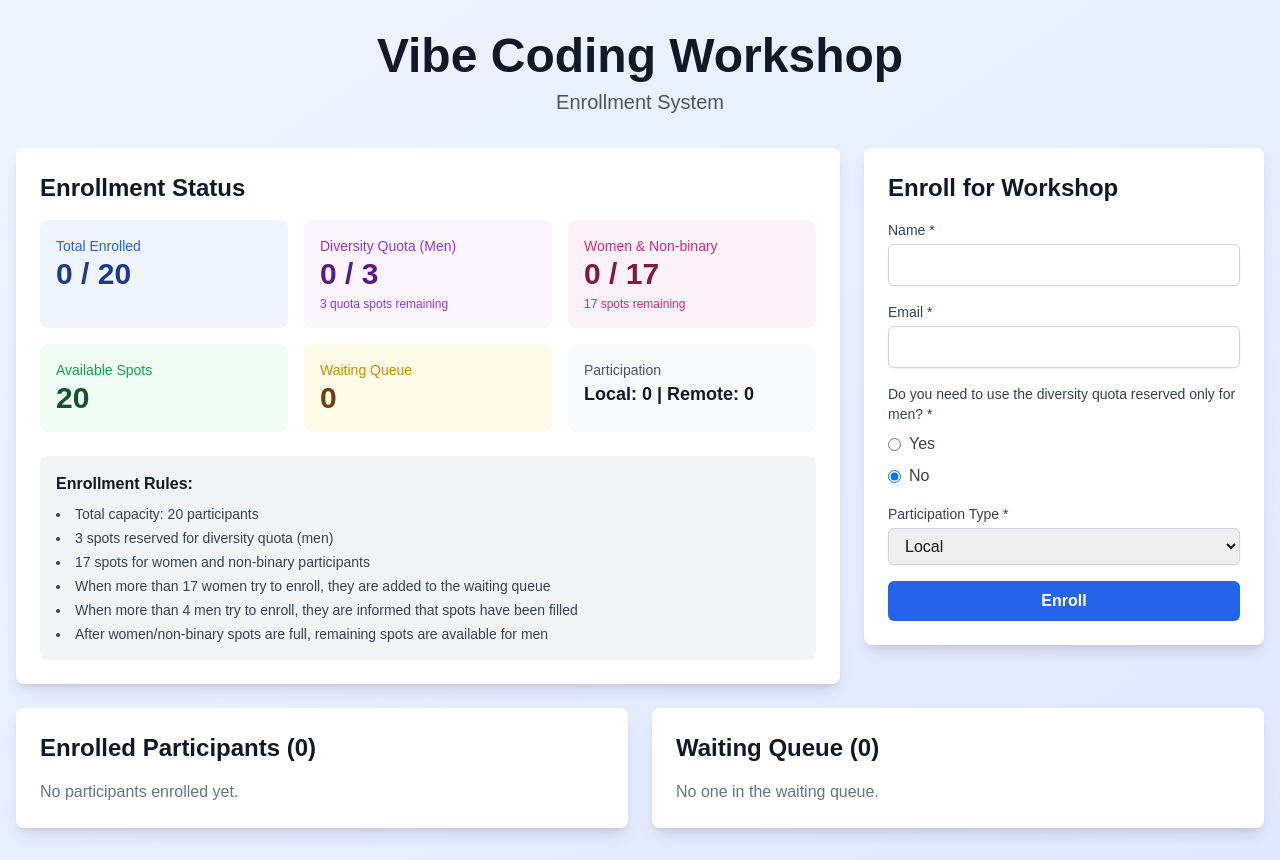
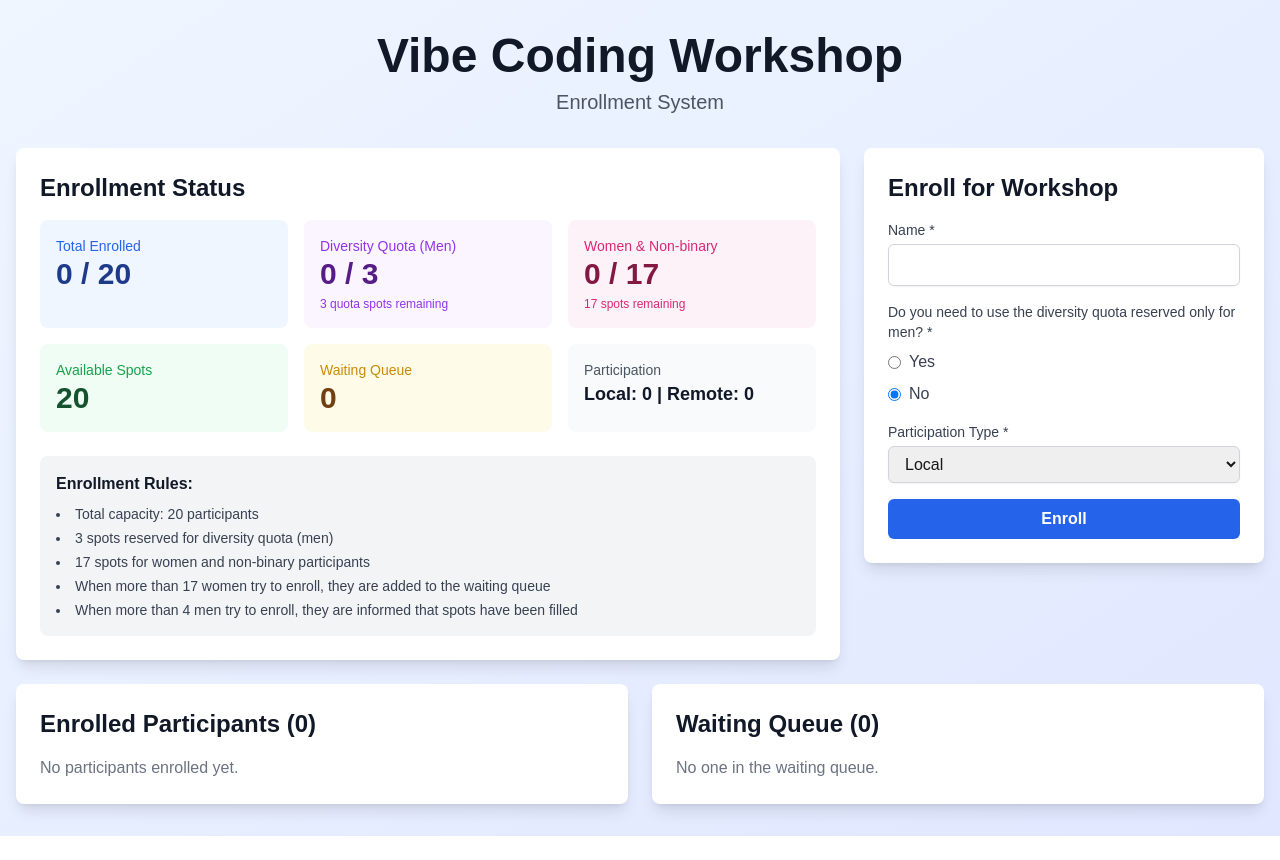
Before and after one commit to QE-at-CGI-FI/enroll-for-vibecoding, a Next.js app: page / in a window 1280 px wide. After the commit the page ends 836 px from the top, so only its background shows below. Built offline with nearby package versions, Linux system fonts and the light colour scheme.

Commit message:
Improved 2nd version.

```diff
--- a/components/EnrollmentForm.tsx
+++ b/components/EnrollmentForm.tsx
@@ -10,7 +10,6 @@ interface EnrollmentFormProps {
 
 export default function EnrollmentForm({ onEnroll }: EnrollmentFormProps) {
   const [name, setName] = useState('');
-  const [email, setEmail] = useState('');
   const [needsDiversityQuota, setNeedsDiversityQuota] = useState<boolean>(false);
   const [participationType, setParticipationType] = useState<ParticipationType>('local');
   const [message, setMessage] = useState<{ type: 'success' | 'error'; text: string } | null>(null);
@@ -24,7 +23,6 @@ export default function EnrollmentForm({ onEnroll }: EnrollmentFormProps) {
     const service = getEnrollmentService();
     const result = service.enroll({
       name,
-      email,
       needsDiversityQuota,
       participationType,
     });
@@ -32,7 +30,6 @@ export default function EnrollmentForm({ onEnroll }: EnrollmentFormProps) {
     if (result.success) {
       setMessage({ type: 'success', text: result.message });
       setName('');
-      setEmail('');
       setNeedsDiversityQuota(false);
       onEnroll();
     } else {
@@ -56,20 +53,6 @@ export default function EnrollmentForm({ onEnroll }: EnrollmentFormProps) {
             id="name"
             value={name}
             onChange={(e) => setName(e.target.value)}
-            required
-            className="w-full px-3 py-2 border border-gray-300 dark:border-gray-600 rounded-md shadow-sm focus:outline-none focus:ring-2 focus:ring-blue-500 focus:border-blue-500 dark:bg-gray-700 dark:text-white"
-          />
-        </div>
-
-        <div>
-          <label htmlFor="email" className="block text-sm font-medium text-gray-700 dark:text-gray-300 mb-1">
-            Email *
-          </label>
-          <input
-            type="email"
-            id="email"
-            value={email}
-            onChange={(e) => setEmail(e.target.value)}
             required
             className="w-full px-3 py-2 border border-gray-300 dark:border-gray-600 rounded-md shadow-sm focus:outline-none focus:ring-2 focus:ring-blue-500 focus:border-blue-500 dark:bg-gray-700 dark:text-white"
           />
--- a/components/EnrollmentStats.tsx
+++ b/components/EnrollmentStats.tsx
@@ -66,7 +66,6 @@ export default function EnrollmentStats({ refreshTrigger }: EnrollmentStatsProps
           <li>17 spots for women and non-binary participants</li>
           <li>When more than 17 women try to enroll, they are added to the waiting queue</li>
           <li>When more than 4 men try to enroll, they are informed that spots have been filled</li>
-          <li>After women/non-binary spots are full, remaining spots are available for men</li>
         </ul>
       </div>
     </div>
--- a/components/ParticipantList.tsx
+++ b/components/ParticipantList.tsx
@@ -37,7 +37,6 @@ export default function ParticipantList({ refreshTrigger }: ParticipantListProps
                 <div className="flex justify-between items-start">
                   <div>
                     <div className="font-semibold text-gray-900 dark:text-white">{participant.name}</div>
-                    <div className="text-sm text-gray-600 dark:text-gray-400">{participant.email}</div>
                     <div className="flex gap-2 mt-2">
                       <span className={`px-2 py-1 text-xs rounded-full ${
                         participant.needsDiversityQuota
@@ -81,7 +80,6 @@ export default function ParticipantList({ refreshTrigger }: ParticipantListProps
                 <div className="flex justify-between items-start">
                   <div>
                     <div className="font-semibold text-gray-900 dark:text-white">{participant.name}</div>
-                    <div className="text-sm text-gray-600 dark:text-gray-400">{participant.email}</div>
                     <div className="flex gap-2 mt-2">
                       <span className="px-2 py-1 text-xs rounded-full bg-pink-100 dark:bg-pink-900 text-pink-800 dark:text-pink-200">
                         Women/Non-binary
--- a/lib/enrollment.ts
+++ b/lib/enrollment.ts
@@ -46,7 +46,7 @@ export class EnrollmentService {
 
     // Check if already at capacity
     if (stats.total >= MAX_CAPACITY) {
-      return { canEnroll: false, reason: 'Workshop is full' };
+      return { canEnroll: false, reason: 'Diversity quota full' };
     }
 
     // For those needing diversity quota (men)
@@ -63,7 +63,7 @@ export class EnrollmentService {
         if (remainingSpots > 0) {
           return { canEnroll: true };
         }
-        return { canEnroll: false, reason: 'Workshop is full' };
+        return { canEnroll: false, reason: 'Diversity quota full' };
       }
       // If quota is full and women spots aren't full yet, don't allow more men
       // This covers the "more than 4 men try to enroll" case - the 4th+ man gets this message
@@ -106,12 +106,6 @@ export class EnrollmentService {
       return { success: false, message: canEnrollResult.reason || 'Cannot enroll' };
     }
 
-    // Check for duplicate email
-    if (this.state.enrolled.some(p => p.email === participant.email) ||
-        this.state.waitingQueue.some(p => p.email === participant.email)) {
-      return { success: false, message: 'This email is already enrolled or in the waiting queue' };
-    }
-
     // Enroll the participant
     const newParticipant: Participant = {
       ...participant,
--- a/types/index.ts
+++ b/types/index.ts
@@ -3,7 +3,6 @@ export type ParticipationType = 'local' | 'remote';
 export interface Participant {
   id: string;
   name: string;
-  email: string;
   needsDiversityQuota: boolean; // true if they need the men's diversity quota
   participationType: ParticipationType;
   enrolledAt: Date;
```
Also changed, not shown: 1 other file (tests, documents, lock files or other folders).
